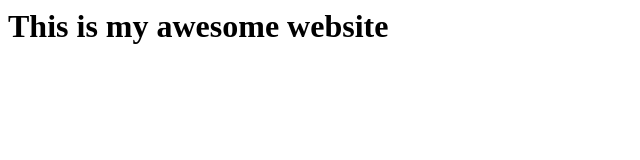
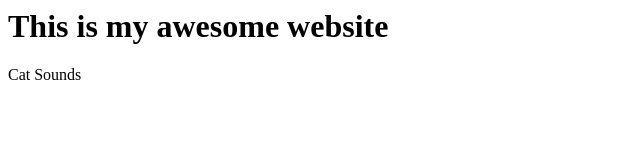
Before and after one commit to jmbirdo/my-second-repo, a plain HTML site: page index.html in a window 1280 px wide. Shown: the full height of the page, 0-640 px from the left. Drawn offline with Linux system fonts and the light colour scheme.

Commit message:
Adding new paragraph text

```diff
--- a/index.html
+++ b/index.html
@@ -1 +1,2 @@
 <h1>This is my awesome website</h1>
+<p>Cat Sounds<p>
```
